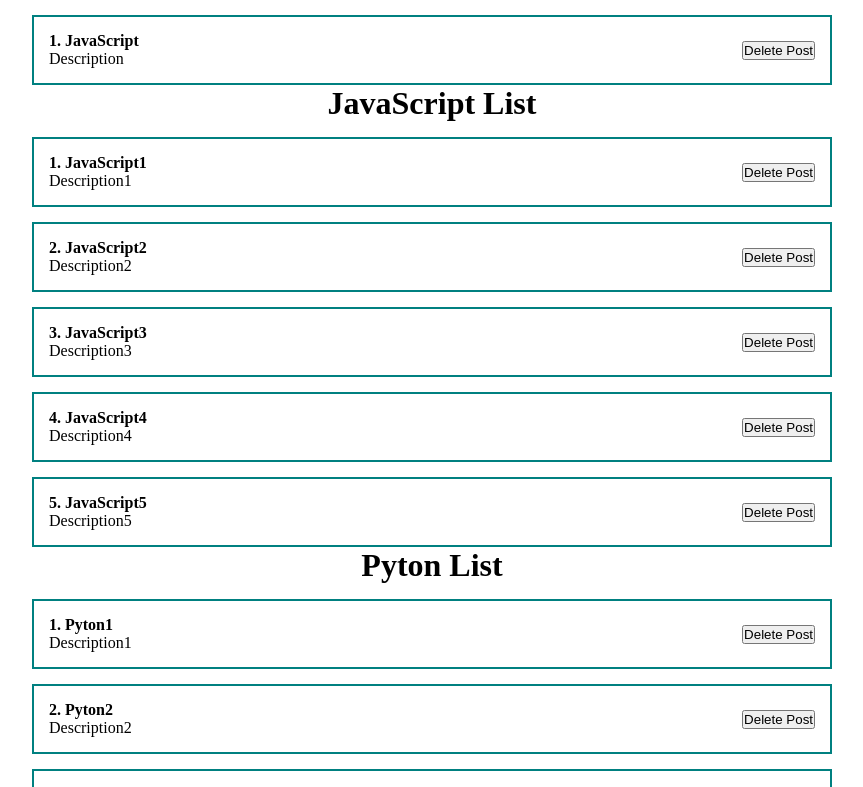
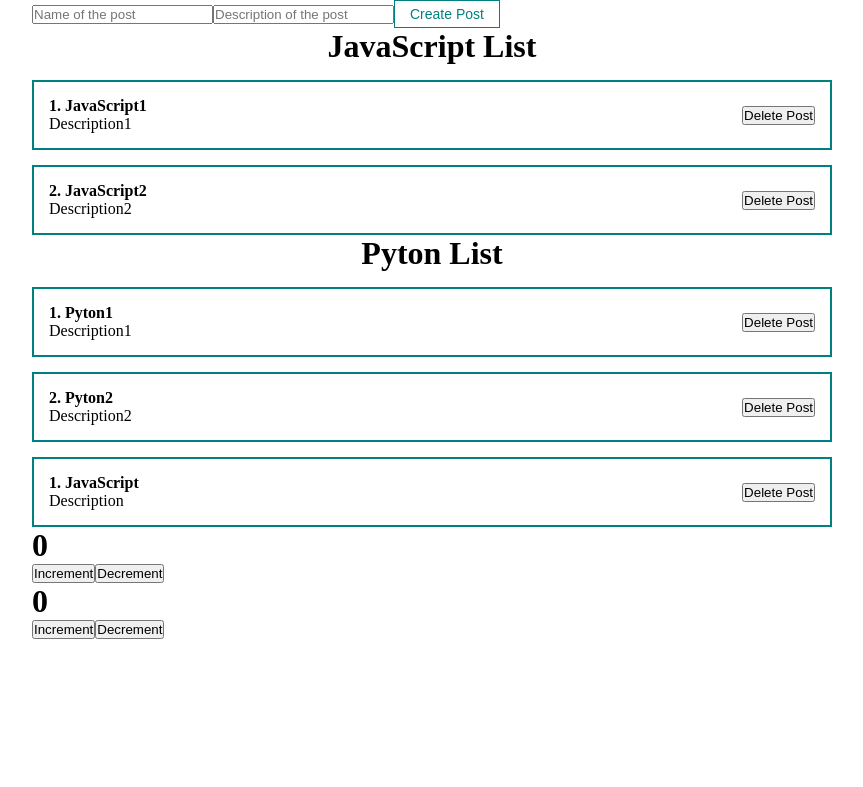
Before and after one commit to KirylZuyeu/ReactStudyProject1, a React (Create React App) app in the folder my-app/: page / in a window 1280 px wide. Shown: the top 787 px of the page, without its empty margins (208-1071 px from the left). Built offline with nearby package versions, Linux system fonts and the light colour scheme.

Commit message:
feat: add component of button with styles and porps children as name

```diff
--- a/my-app/src/App.js
+++ b/my-app/src/App.js
@@ -3,30 +3,30 @@ import ClassCounter from "./components/ClassCounter";
 import Counter from "./components/Counter";
 import PostItem from "./components/PostItem";
 import PostList from "./components/PostList";
+import MyButton from "./components/UI/button/MyButton";
 import './styles/App.css'
 
 function App() {
   const [posts1, setPosts1] = useState([
     {id: 1, title: 'JavaScript1', body: 'Description1'},
     {id: 2, title: 'JavaScript2', body: 'Description2'},
-    {id: 3, title: 'JavaScript3', body: 'Description3'},
-    {id: 4, title: 'JavaScript4', body: 'Description4'},
-    {id: 5, title: 'JavaScript5', body: 'Description5'},
   ]);
 
   const [posts2, setPosts2] = useState([
     {id: 1, title: 'Pyton1', body: 'Description1'},
     {id: 2, title: 'Pyton2', body: 'Description2'},
-    {id: 3, title: 'Pyton3', body: 'Description3'},
-    {id: 4, title: 'Pyton4', body: 'Description4'},
-    {id: 5, title: 'Pyton5', body: 'Description5'},
   ]);
 
   return (
     <div className="App">
-      <PostItem post={{id: 1, title: 'JavaScript', body: 'Description'}} />
+      <form>
+        <input type="text" placeholder="Name of the post"/>
+        <input type="text" placeholder="Description of the post"/>
+        <MyButton>Create Post</MyButton>
+      </form>
       <PostList posts={posts1} title='JavaScript List'/>
       <PostList posts={posts2} title='Pyton List'/>
+      <PostItem post={{id: 1, title: 'JavaScript', body: 'Description'}} />
       <Counter/>
       <ClassCounter/>
     </div>
--- /dev/null
+++ b/my-app/src/components/UI/button/MyButton.jsx
@@ -0,0 +1,12 @@
+import React from 'react';
+import classes from './MyButton.module.css'
+
+const MyButton = (props) => {
+    return (
+        <button className={classes.myBtn}>
+            {props.children}
+        </button>
+    );
+};
+
+export default MyButton;
--- /dev/null
+++ b/my-app/src/components/UI/button/MyButton.module.css
@@ -0,0 +1,8 @@
+.myBtn {
+    padding: 5px 15px;
+    color: teal;
+    font-size: 14px;
+    background: transparent;
+    border: 1px solid teal;
+    cursor: pointer;
+}
```
